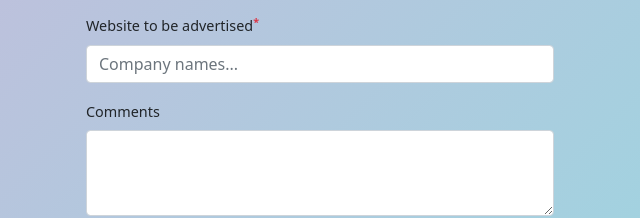
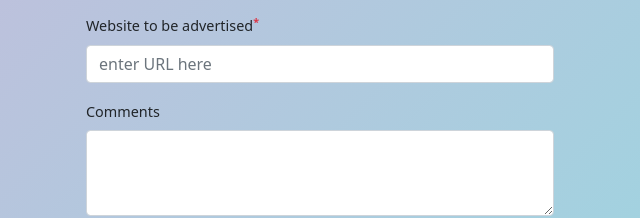
Before and after one commit to shreyashbijlwanOP/RFA-Exercise-Q1, a plain HTML site: page index.html in a window 1280 px wide. Shown: the part 645-863 px from the top of the page, 320-960 px from the left. Drawn offline with nearby package versions, Linux system fonts and the light colour scheme.

Commit message:
Update index.html

```diff
--- a/index.html
+++ b/index.html
@@ -125,7 +125,7 @@
 
             <div class="my-3">
                 <label for="name" class="form-label">Website to be advertised<sup class="text-danger fw-bold">*</sup></label>
-                <input type="text" class="form-control" id="name" placeholder="Company names..." required>
+                <input type="url" class="form-control" id="name" placeholder="enter URL here" required>
             </div>
 
 
```
